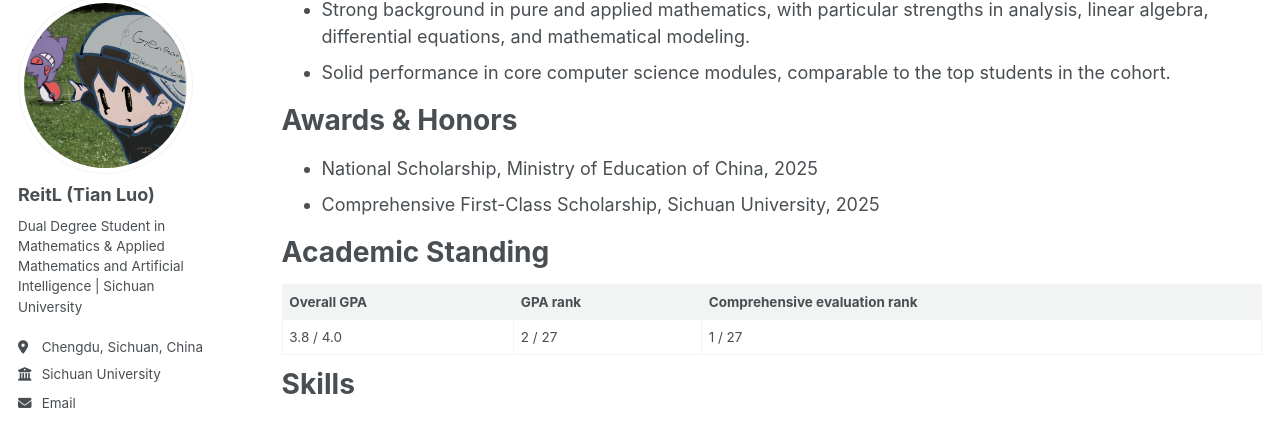
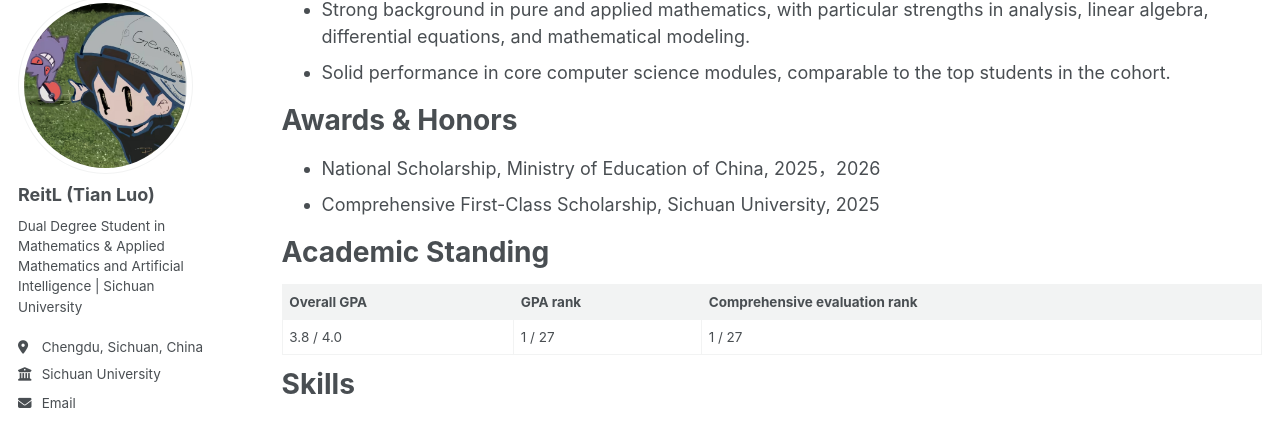
Before and after one commit to Ltier125/Ltier125.github.io, a Jekyll site: the page built from _pages/cv.md, in a window 1280 px wide and 900 px high, scrolled down 590 px. Shown: the part 102-529 px from the top of the window. Built offline with Jekyll 4.4.1, drawn with Linux system fonts in a browser that asks for light colours; some web fonts are replaced; a script that is not in the unit is left out.

Commit message:
Update cv.md

```diff
--- a/_pages/cv.md
+++ b/_pages/cv.md
@@ -27,7 +27,7 @@ Academic Highlights
 
 Awards & Honors
 ======
-- National Scholarship, Ministry of Education of China, 2025
+- National Scholarship, Ministry of Education of China, 2025，2026
 - Comprehensive First-Class Scholarship, Sichuan University, 2025
 
 Academic Standing
@@ -35,7 +35,7 @@ Academic Standing
 
 | Overall GPA | GPA rank | Comprehensive evaluation rank |
 | ----------- | -------- | ---------------------------- |
-| 3.8 / 4.0   | 2 / 27   | 1 / 27                       |
+| 3.8 / 4.0   | 1 / 27   | 1 / 27                       |
 
 Skills
 ======
```
